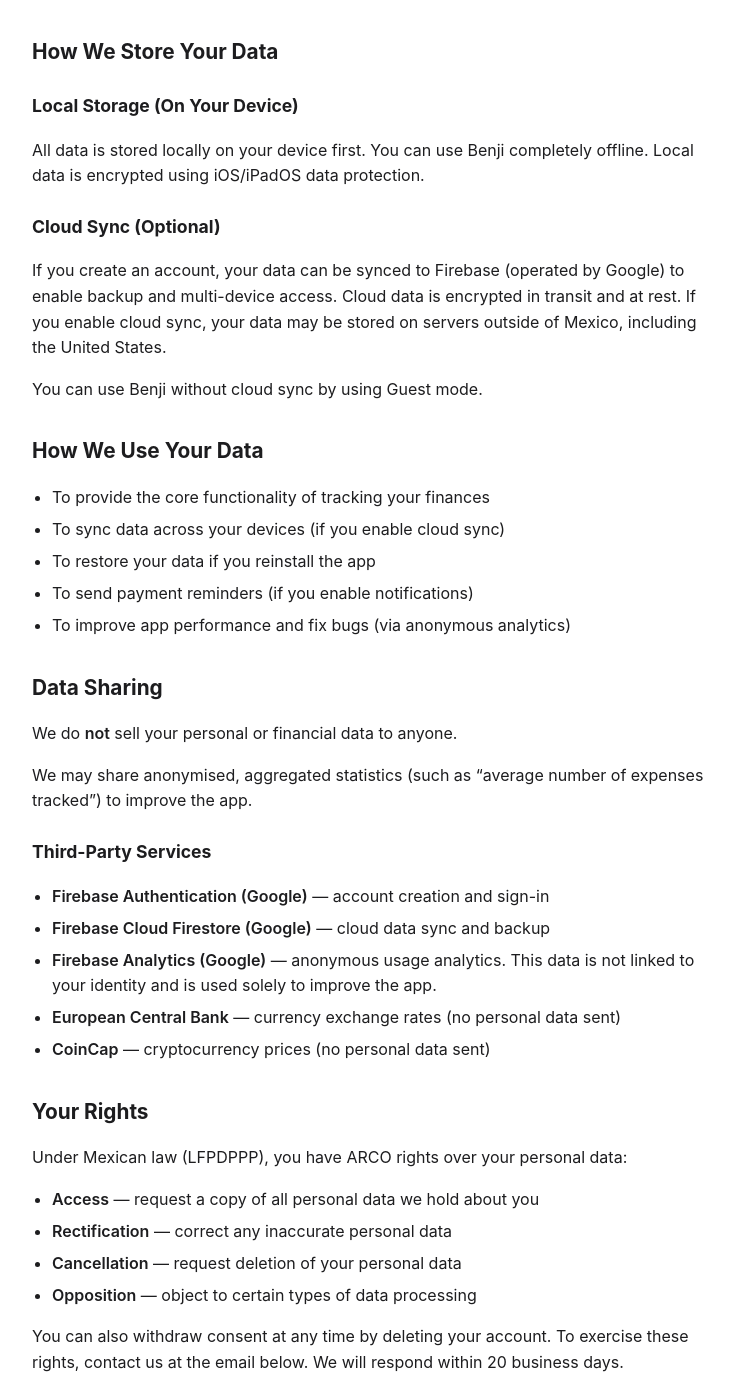
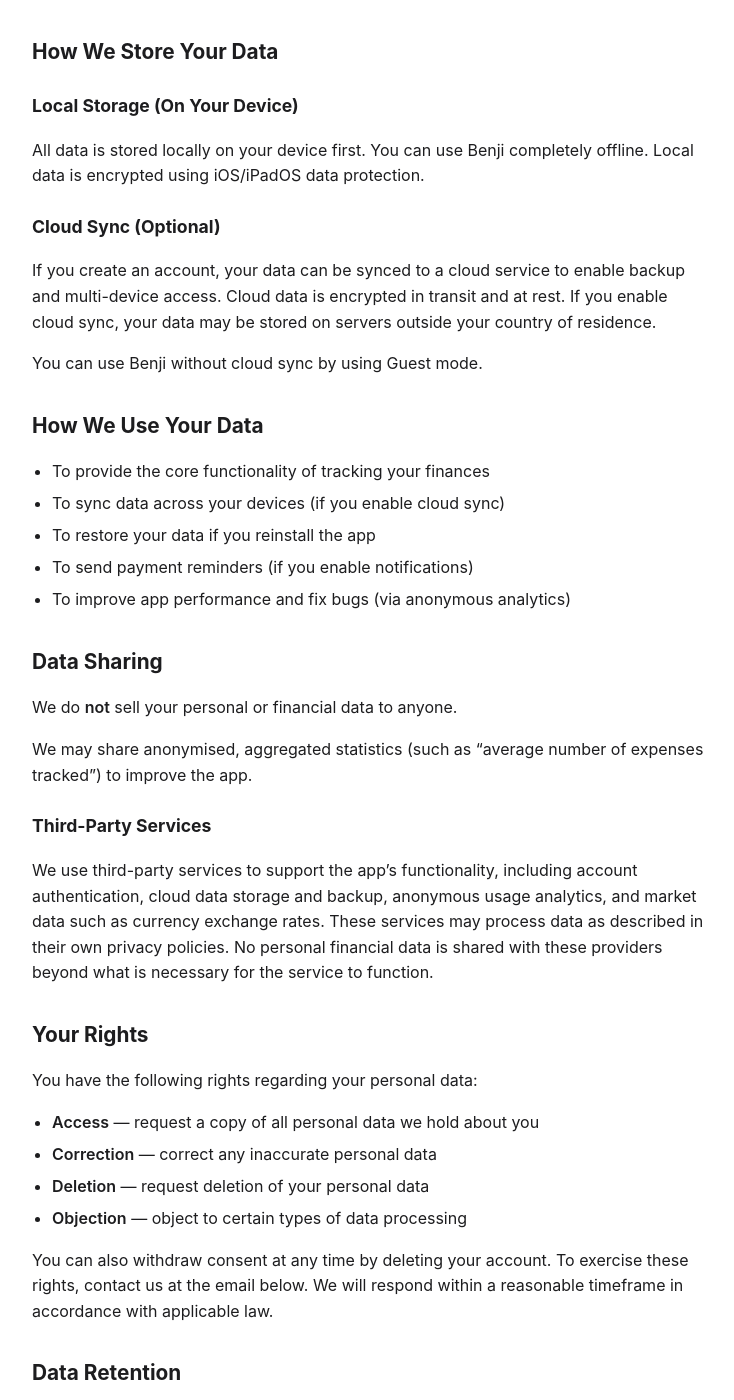
Before and after one commit to nijitaden/benji-app-legal, a Jekyll site: the page built from privacy/en.md, in a window 1280 px wide and 1400 px high, scrolled down 1102 px. Shown: the whole window, without its empty margins (268-1002 px from the left). Built offline with Jekyll 4.4.1, drawn with Linux system fonts in a browser that asks for light colours; some of the changed text lies outside the part shown.

Commit message:
Make legal docs jurisdiction-neutral and genericise third-party service references
Co-Authored-By: Claude Opus 4.6 <noreply@anthropic.com>

```diff
--- a/privacy/en.md
+++ b/privacy/en.md
@@ -29,13 +29,13 @@ Benji ("the App") is a personal finance tracking application developed and opera
 - Device type and operating system version
 - App crash reports and performance data
 - General location (country) from App Store region
-- Anonymous usage data including device identifiers (IDFV), feature usage patterns, screen views, and app interaction events — collected via Firebase Analytics. This data is not linked to your identity.
+- Anonymous usage data including device identifiers (IDFV), feature usage patterns, screen views, and app interaction events — collected via a third-party analytics service. This data is not linked to your identity.
 
 ### Information We Do NOT Collect
 
 - Bank account numbers or login credentials
 - Credit card numbers
-- Government ID numbers (INE, CURP, RFC, etc.)
+- Government-issued identification numbers
 - Precise GPS location
 - Contacts, photos, or other device data
 
@@ -47,7 +47,7 @@ All data is stored locally on your device first. You can use Benji completely of
 
 ### Cloud Sync (Optional)
 
-If you create an account, your data can be synced to Firebase (operated by Google) to enable backup and multi-device access. Cloud data is encrypted in transit and at rest. If you enable cloud sync, your data may be stored on servers outside of Mexico, including the United States.
+If you create an account, your data can be synced to a cloud service to enable backup and multi-device access. Cloud data is encrypted in transit and at rest. If you enable cloud sync, your data may be stored on servers outside your country of residence.
 
 You can use Benji without cloud sync by using Guest mode.
 
@@ -67,22 +67,18 @@ We may share anonymised, aggregated statistics (such as "average number of expen
 
 ### Third-Party Services
 
-- **Firebase Authentication (Google)** — account creation and sign-in
-- **Firebase Cloud Firestore (Google)** — cloud data sync and backup
-- **Firebase Analytics (Google)** — anonymous usage analytics. This data is not linked to your identity and is used solely to improve the app.
-- **European Central Bank** — currency exchange rates (no personal data sent)
-- **CoinCap** — cryptocurrency prices (no personal data sent)
+We use third-party services to support the app's functionality, including account authentication, cloud data storage and backup, anonymous usage analytics, and market data such as currency exchange rates. These services may process data as described in their own privacy policies. No personal financial data is shared with these providers beyond what is necessary for the service to function.
 
 ## Your Rights
 
-Under Mexican law (LFPDPPP), you have ARCO rights over your personal data:
+You have the following rights regarding your personal data:
 
 - **Access** — request a copy of all personal data we hold about you
-- **Rectification** — correct any inaccurate personal data
-- **Cancellation** — request deletion of your personal data
-- **Opposition** — object to certain types of data processing
+- **Correction** — correct any inaccurate personal data
+- **Deletion** — request deletion of your personal data
+- **Objection** — object to certain types of data processing
 
-You can also withdraw consent at any time by deleting your account. To exercise these rights, contact us at the email below. We will respond within 20 business days.
+You can also withdraw consent at any time by deleting your account. To exercise these rights, contact us at the email below. We will respond within a reasonable timeframe in accordance with applicable law.
 
 ## Data Retention
 
@@ -107,7 +103,7 @@ We may update this Privacy Policy from time to time. We will notify you of signi
 
 ## Contact Us
 
-For questions about this Privacy Policy, your data, or to exercise your ARCO rights:
+For questions about this Privacy Policy, your data, or to exercise your rights:
 
 **Email:** legal@benji-app.org
 
```
Also changed, not shown: other parts of privacy/en.md (+1 -1 lines), privacy/es.md (+11 -15 lines), privacy/index.md (+11 -15 lines), terms/en.md (+2 -2 lines), terms/es.md (+2 -2 lines), terms/index.md (+2 -2 lines).
